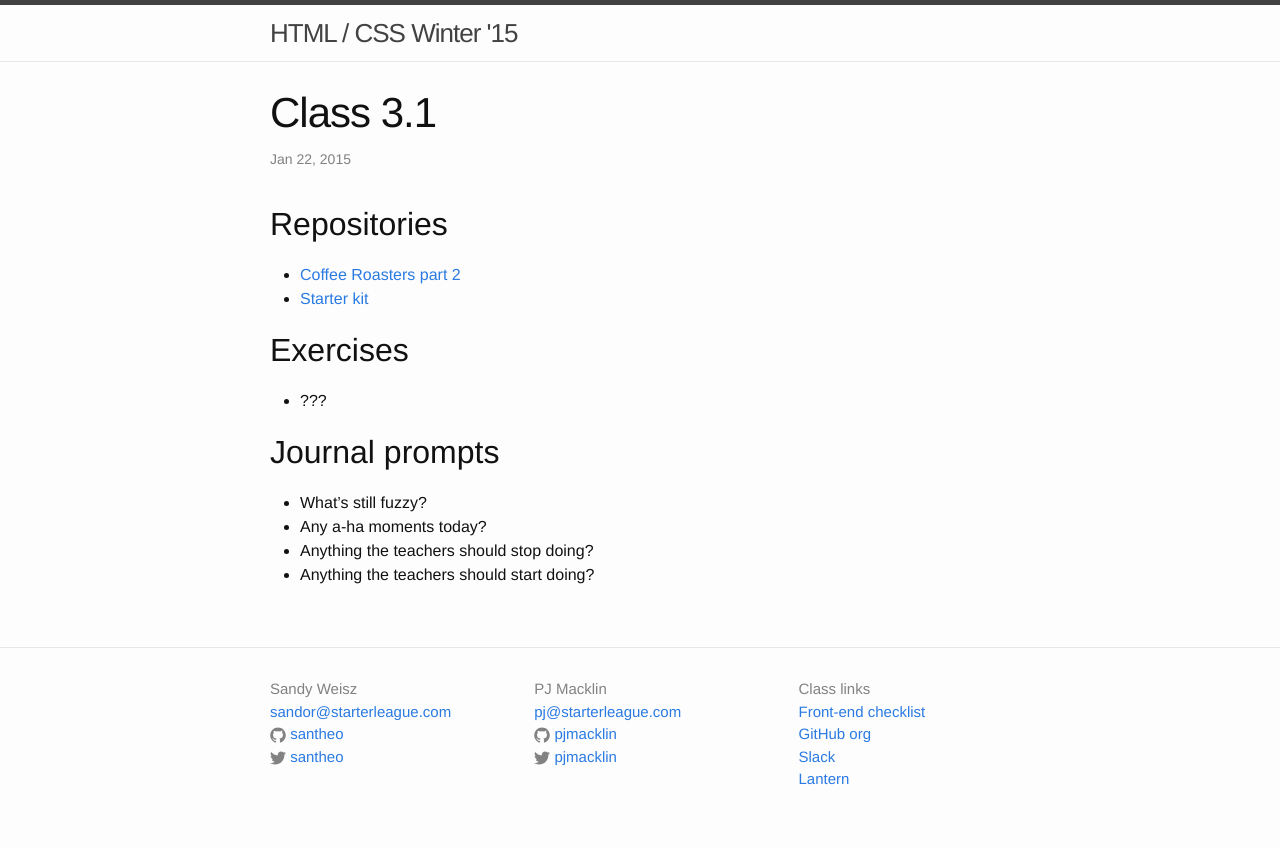
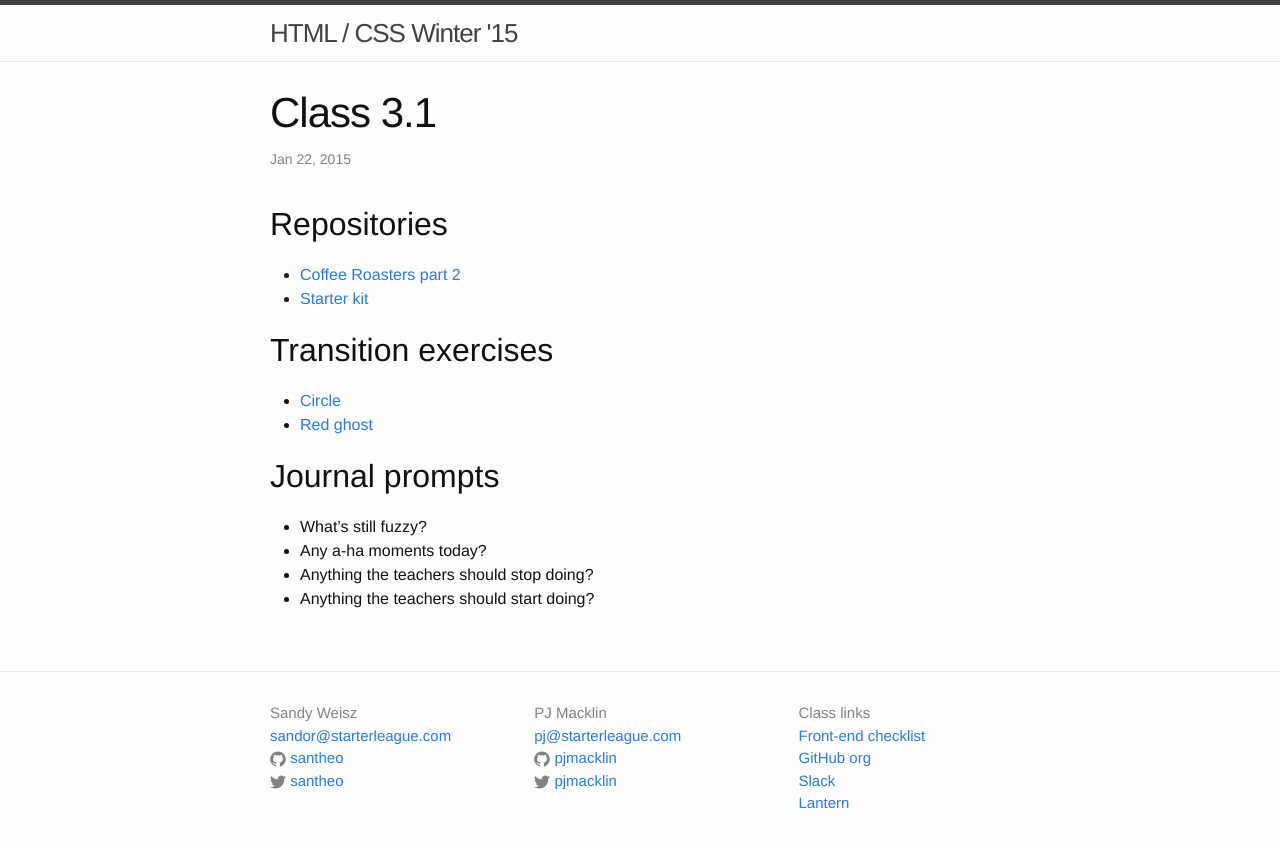
Before and after one commit to tsl-html-css/tsl-html-css.github.io, a Jekyll site: the page built from _posts/2015-01-22-3.1.md, in a window 1280 px wide. Shown: the top 848 px of the page. Built offline with Jekyll 4.4.1, drawn with Linux system fonts in a browser that asks for light colours.

Commit message:
Exercises

```diff
--- a/_posts/2015-01-22-3.1.md
+++ b/_posts/2015-01-22-3.1.md
@@ -10,9 +10,10 @@ categories: class
 * [Coffee Roasters part 2](https://github.com/tsl-html-css/Coffee/tree/Coffee-Part-Deux)
 * [Starter kit](https://github.com/tsl-html-css/scaffold)
 
-## Exercises
+## Transition exercises
 
-* ???
+* [Circle](http://jsbin.com/mutogi/1/edit?html,css,output)
+* [Red ghost](http://jsbin.com/pahabi/1/edit)
 
 ## Journal prompts
 
```
